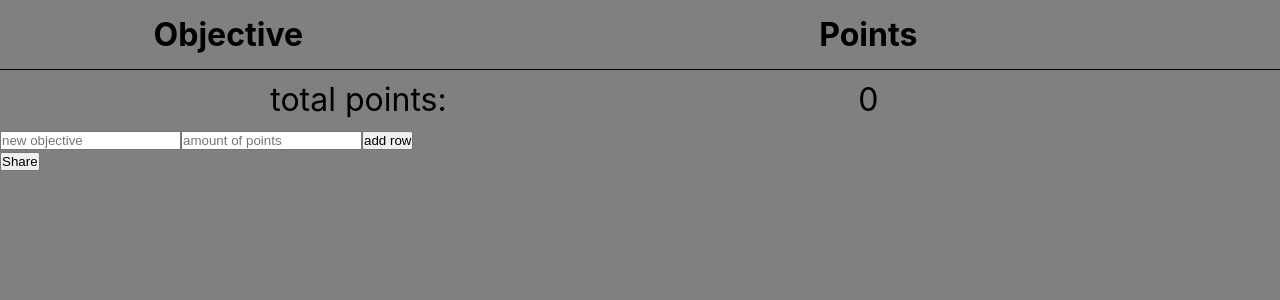
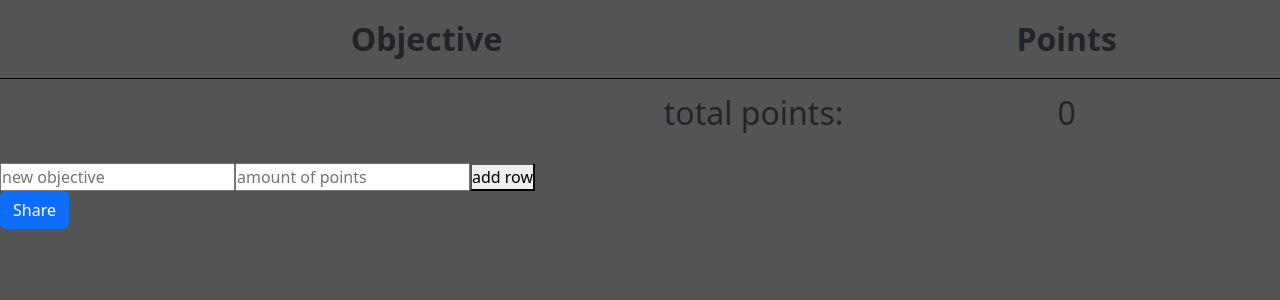
Before and after one commit to BBavoso/point-tracking-app, a React (Create React App) app: page / in a window 1280 px wide. Shown: the top 300 px of the page. Built offline with nearby package versions, Linux system fonts and the light colour scheme.

Commit message:
bootstrap import

```diff
--- a/src/App.js
+++ b/src/App.js
@@ -1,5 +1,4 @@
 import React from "react";
-// import "bootstrap/dist/css/bootstrap.css";
 import "./App.scss";
 // import pointsData from "./points.json";
 import { useState } from "react";
--- a/src/App.scss
+++ b/src/App.scss
@@ -3,9 +3,12 @@
   margin: 0;
 }
 
-body {
-  background-color: gray;
-}
+// *** bootstrap import ***
+
+$body-bg: #545454;
+// $body-color: #111;
+
+@import "../node_modules/bootstrap/scss/bootstrap";
 
 table {
   border-collapse: collapse;
@@ -37,10 +40,6 @@ th {
 
 .checkbox-filled:hover {
   cursor: pointer;
-}
-
-#objective-header {
-  // border: 1px solid black;
 }
 
 $points-padding: 10vw;
```
